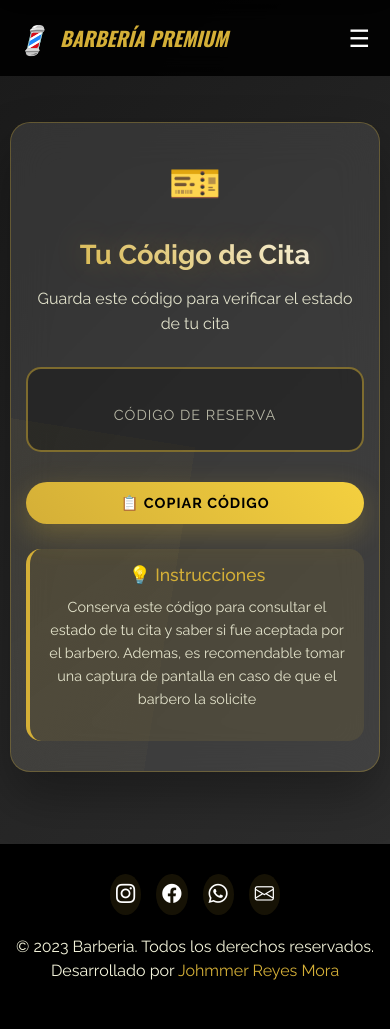
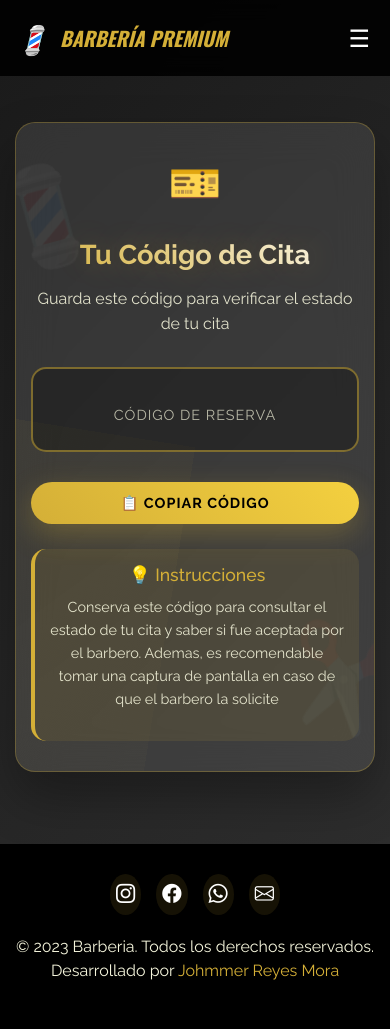
Before and after one commit to Johmmer/barberiadj, a Django app: template barberia/templates/citas/cita_creada.html in a window 390 px wide. Run offline with Django 5.2, Linux system fonts and the light colour scheme; the template is opened without the code that fills it, so the values that code supplies are empty.

Commit message:
identifier screen, styles fixed

```diff
--- a/barberia/static/css/citas/cita-creada-styles.css
+++ b/barberia/static/css/citas/cita-creada-styles.css
@@ -272,6 +272,7 @@ main::before {
         opacity: 0;
         transform: scale(0.9) translateY(30px);
     }
+
     to {
         opacity: 1;
         transform: scale(1) translateY(0);
@@ -279,30 +280,59 @@ main::before {
 }
 
 @keyframes glow {
-            0% { transform: rotate(45deg) translate(-50%, -50%); }
-            100% { transform: rotate(405deg) translate(-50%, -50%); }
+    0% {
+        transform: rotate(45deg) translate(-50%, -50%);
+    }
+
+    100% {
+        transform: rotate(405deg) translate(-50%, -50%);
+    }
 }
 
 @keyframes pulse {
-            0%, 100% { transform: scale(1); }
-            50% { transform: scale(1.1); }
+
+    0%,
+    100% {
+        transform: scale(1);
+    }
+
+    50% {
+        transform: scale(1.1);
+    }
 }
 
 @keyframes checkmark {
-            0% { opacity: 0; transform: translate(-50%, -50%) scale(0); }
-            50% { opacity: 1; transform: translate(-50%, -50%) scale(1.2); }
-            100% { opacity: 1; transform: translate(-50%, -50%) scale(1); }
+    0% {
+        opacity: 0;
+        transform: translate(-50%, -50%) scale(0);
+    }
+
+    50% {
+        opacity: 1;
+        transform: translate(-50%, -50%) scale(1.2);
+    }
+
+    100% {
+        opacity: 1;
+        transform: translate(-50%, -50%) scale(1);
+    }
 }
 
 /* Responsive Design */
+/* Solución balanceada para dispositivos móviles */
+
 @media (max-width: 768px) {
     .codigo-container {
-                padding: 40px 20px; /* Reducido de 30px a 20px */
-                margin: 20px 15px; /* Agregado margen horizontal más pequeño */
-                max-width: none; /* Elimina el límite de ancho máximo */
-                width: calc(100% - 30px); /* Usa casi todo el ancho disponible */
+        padding: 40px 20px;
+        margin: 20px;
+        /* Margen uniforme */
+        max-width: none;
+        /* Elimina el límite de 600px */
+        width: auto;
+        /* Deja que se ajuste automáticamente */
     }
 
+    /* resto de tus estilos móviles existentes */
     .codigo-title {
         font-size: 2rem;
         margin-bottom: 15px;
@@ -328,30 +358,21 @@ main::before {
         font-size: 1rem;
         min-width: 180px;
     }
-
-            .decoration {
-                display: none;
-            }
-
-            .barberia-toast {
-                right: 10px;
-                left: 10px;
-                transform: translateY(-100px);
-            }
-
-            .barberia-toast.show {
-                transform: translateY(0);
-            }
 }
 
 @media (max-width: 480px) {
     .codigo-container {
-                padding: 30px 15px; /* Reducido aún más el padding horizontal */
-                margin: 15px 10px; /* Margen más pequeño */
-                width: calc(100% - 20px); /* Aprovecha casi todo el ancho */
-                border-radius: 20px; /* Bordes ligeramente menos redondeados */
+        padding: 30px 15px;
+        /* Padding más conservador */
+        margin: 15px;
+        /* Margen uniforme */
+        max-width: none;
+        width: auto;
+        /* Ajuste automático */
+        border-radius: 20px;
     }
 
+    /* resto de tus estilos para móviles pequeños */
     .codigo-title {
         font-size: 1.7rem;
     }
```
Lines whose indentation alone changed are shown as unchanged.
